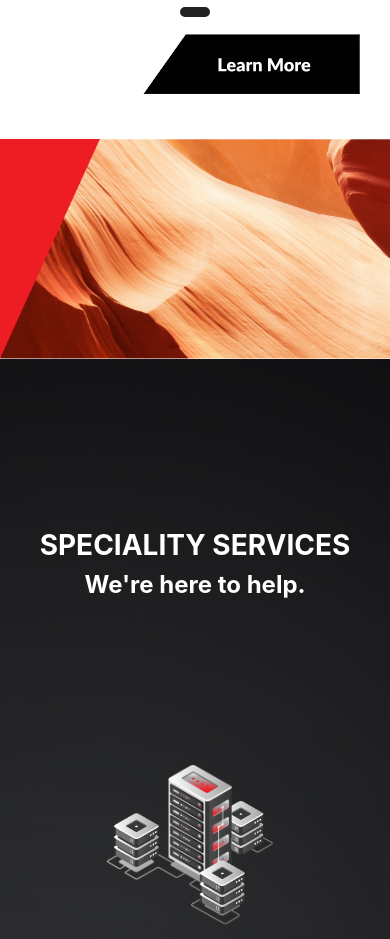
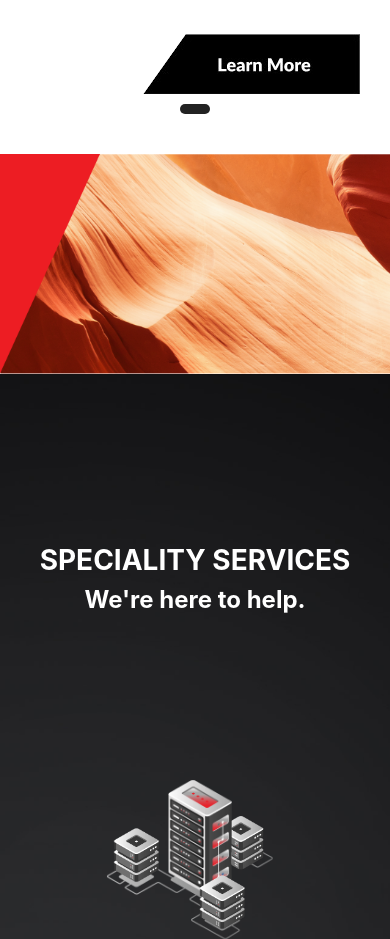
Before and after one commit to Panfi/Redshift, a React (Create React App) app: page / in a window 390 px wide. Shown: the part 1140-2079 px from the top of the page. Built offline with nearby package versions, Linux system fonts and the light colour scheme.

Commit message:
Update home.css

```diff
--- a/src/pages/homeComponent/home.css
+++ b/src/pages/homeComponent/home.css
@@ -459,7 +459,15 @@
   }
 
   .canyon {
-    margin: 25px 0 0;
+    margin: 40px 0 0;
   }
 
+  .carousel-indicators {
+    top: 565px!important;
+  }
+
+  .slider-btn-cell {
+    margin-top: 25px;
 }
+
+}
```
